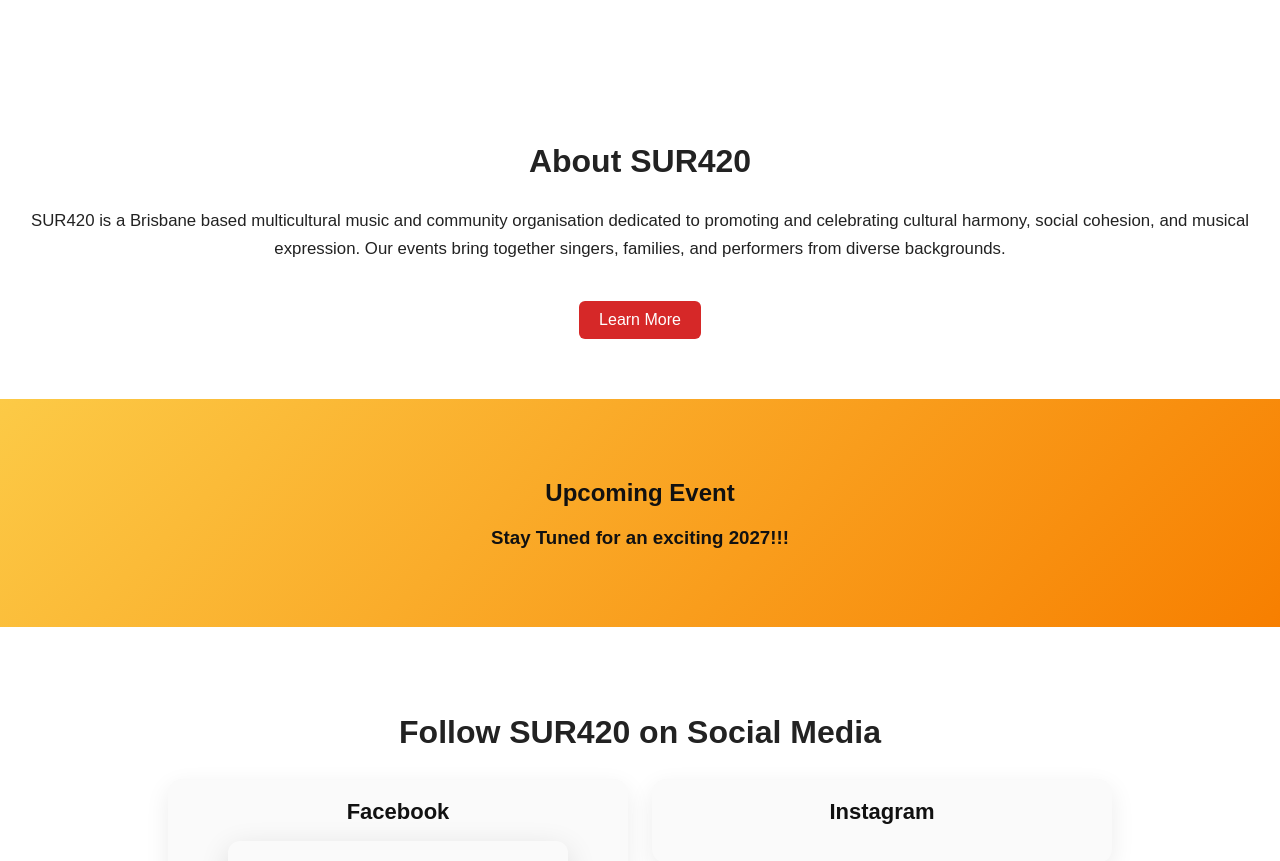
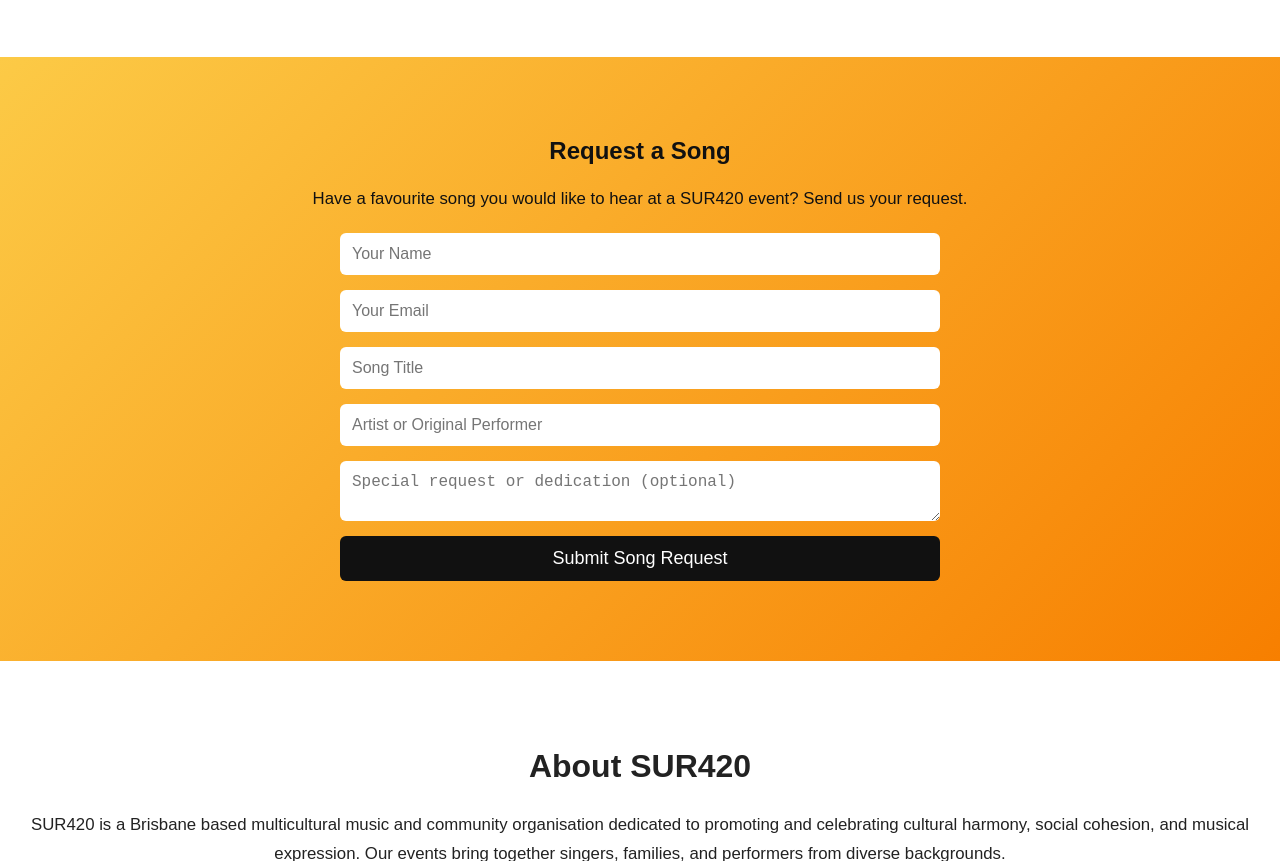
Before and after one commit to surfourtwenty-dev/sur420-website, a plain HTML site: page index.html in a window 1280 px wide. Shown: the part 1672-2533 px from the top of the page. Drawn offline with Linux system fonts and the light colour scheme; grey boxes are pictures that could not be loaded; a script that the page names is missing.

Commit message:
Update index.html

```diff
--- a/index.html
+++ b/index.html
@@ -103,6 +103,21 @@
         </div>
     </section>
 
+    <!-- Song Request -->
+    <section class="section-gradient song-request">
+        <h2>Request a Song</h2>
+        <p>Have a favourite song you would like to hear at a SUR420 event? Send us your request.</p>
+
+        <form class="contact-form" action="mailto:contact@sur420.com.au" method="post" enctype="text/plain">
+            <input type="text" name="name" placeholder="Your Name" required>
+            <input type="email" name="email" placeholder="Your Email" required>
+            <input type="text" name="song" placeholder="Song Title" required>
+            <input type="text" name="artist" placeholder="Artist or Original Performer">
+            <textarea name="message" placeholder="Special request or dedication (optional)"></textarea>
+            <button type="submit">Submit Song Request</button>
+        </form>
+    </section>
+
     <!-- About Preview -->
     <section class="section-light">
         <h2>About SUR420</h2>
```
